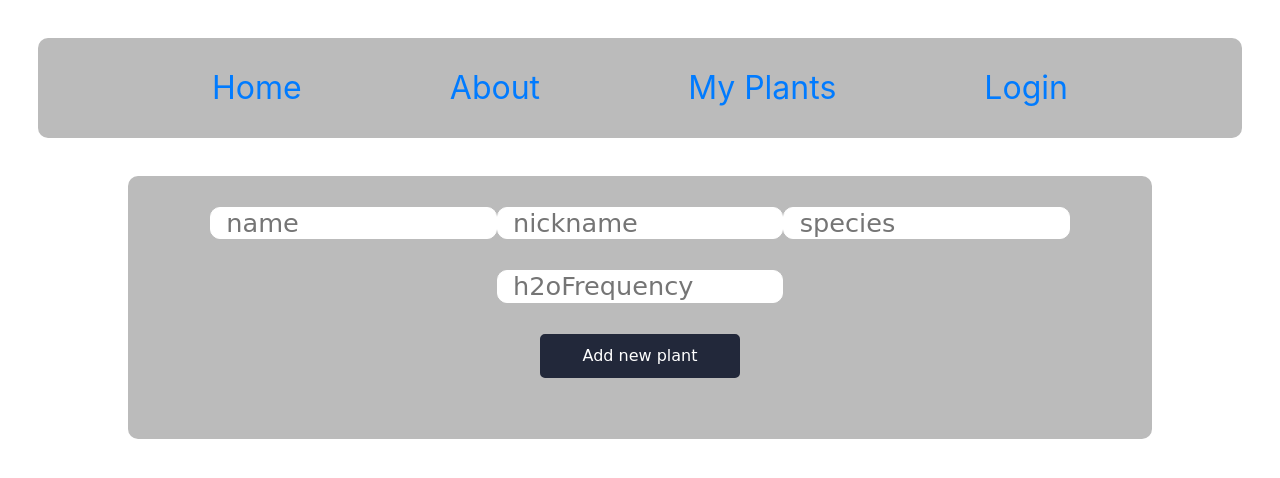
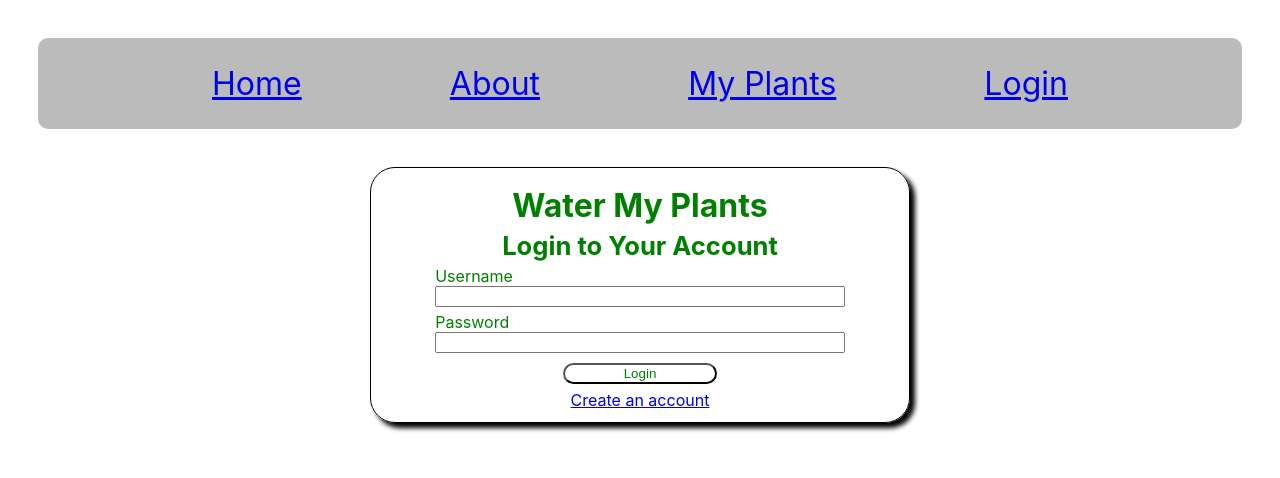
Before and after one commit to WaterMyPlants3/front-end, a React (Create React App) app in the folder front-end/: page / in a window 1280 px wide. Shown: the top 478 px of the page. Built offline with nearby package versions, Linux system fonts and the light colour scheme.

Commit message:
Login form in place

```diff
--- a/front-end/src/App.js
+++ b/front-end/src/App.js
@@ -2,9 +2,10 @@ import React, { useState } from "react";
 import { BrowserRouter as Router, Route, Switch } from "react-router-dom";
 import NavBar from "./components/NavBar";
 import AddPlantForm from "./components/AddPlantForm";
-import LoginPage from './components/LoginPage';
-import '../node_modules/bootstrap/dist/css/bootstrap.min.css';
+import LoginPage from "./components/LoginPage";
+// import '../node_modules/bootstrap/dist/css/bootstrap.min.css';
 import "./App.css";
+import LoginForm from "./components/LoginForm";
 
 function App() {
   const [plant, setPlant] = useState([
@@ -41,7 +42,7 @@ function App() {
         <NavBar />
         <Switch>
           <Route path="/login" component={LoginPage} />
-          <Route exact path="/" />
+          <Route exact path="/" component={LoginPage} />
           <Route path="/register" />
           <Route
             path="/plants"
@@ -50,7 +51,8 @@ function App() {
             )}
           />
         </Switch>
-        <AddPlantForm />
+
+        {/* <AddPlantForm /> */}
       </Router>
     </div>
   );
```
